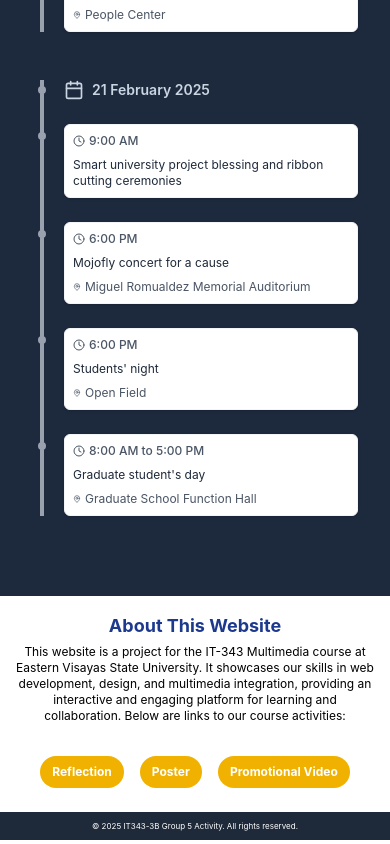
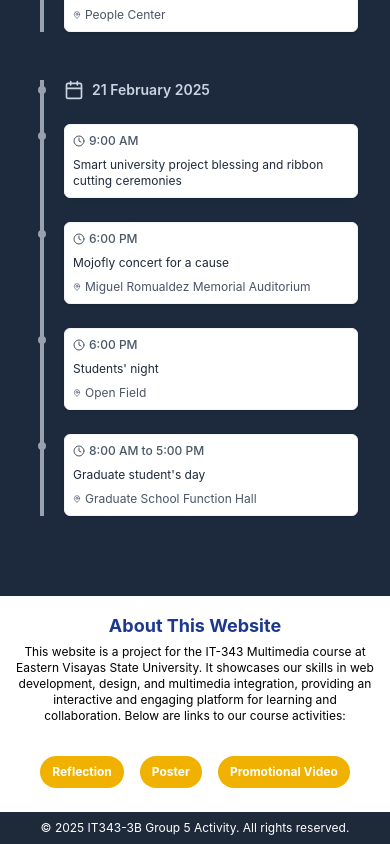
Before and after one commit to h0x13/FoundationWeekActivity, a React (Vite) app: page / in a window 390 px wide. Shown: the part 3557-4401 px from the top of the page. Built offline with nearby package versions, Linux system fonts and the light colour scheme.

Commit message:
Make footer fonts bigger in smaller devices

```diff
--- a/src/components/footer.jsx
+++ b/src/components/footer.jsx
@@ -2,7 +2,7 @@ const Footer = () => {
   return (
     <footer className="bg-gray-800 text-white py-2 sm:py-3 md:py-4 text-center">
       <div className="container mx-auto">
-        <p className="text-[0.5rem] sm:text-base">&copy; {new Date().getFullYear()} IT343-3B Group 5 Activity. All rights reserved.</p>
+        <p className="text-xs sm:text-base">&copy; {new Date().getFullYear()} IT343-3B Group 5 Activity. All rights reserved.</p>
       </div>
     </footer>
   );
```
